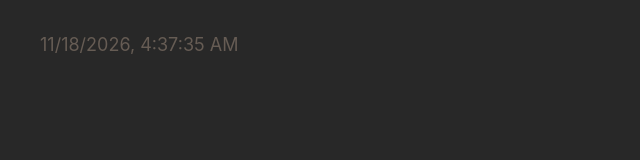
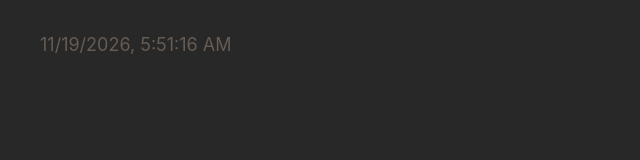
Before and after one commit to renovate-bot/khulnasoft-lab-_-feeds, a plain HTML site: page index.html in a window 1280 px wide. Shown: the full height of the page, 0-640 px from the left. Drawn offline with Linux system fonts and the light colour scheme.

Commit message:
deploy: ce20d9da3933a32e1d07b8b400d76fe7445c8471

```diff
--- a/index.html
+++ b/index.html
@@ -17,8 +17,8 @@
     <!-- %after-body-begin.html% -->
 
     <footer>
-      <a class="footer-link" href="https://github.com/renovate-bot/khulnasoft-lab-_-feeds/actions/runs/44238613218">
-        <time id="build-timestamp" datetime="2026-11-18T04:37:35.746Z">2026-11-18T04:37:35.746Z</time>
+      <a class="footer-link" href="https://github.com/renovate-bot/khulnasoft-lab-_-feeds/actions/runs/44457646728">
+        <time id="build-timestamp" datetime="2026-11-19T05:51:16.180Z">2026-11-19T05:51:16.180Z</time>
       </a>
       <a class="footer-link" href="https://github.com/osmoscraft/osmosfeed">osmosfeed 1.15.1</a>
     </footer>
```
Also changed, not shown: 1 other file.
